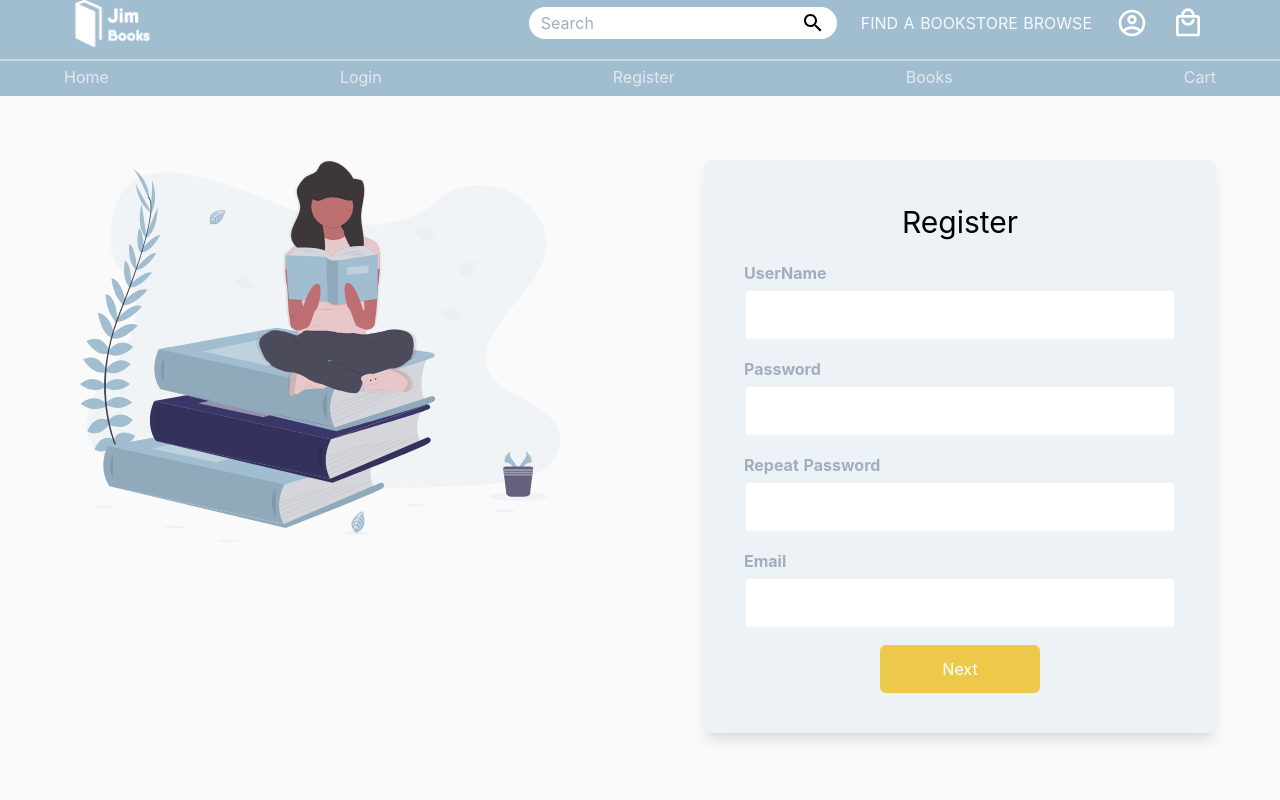
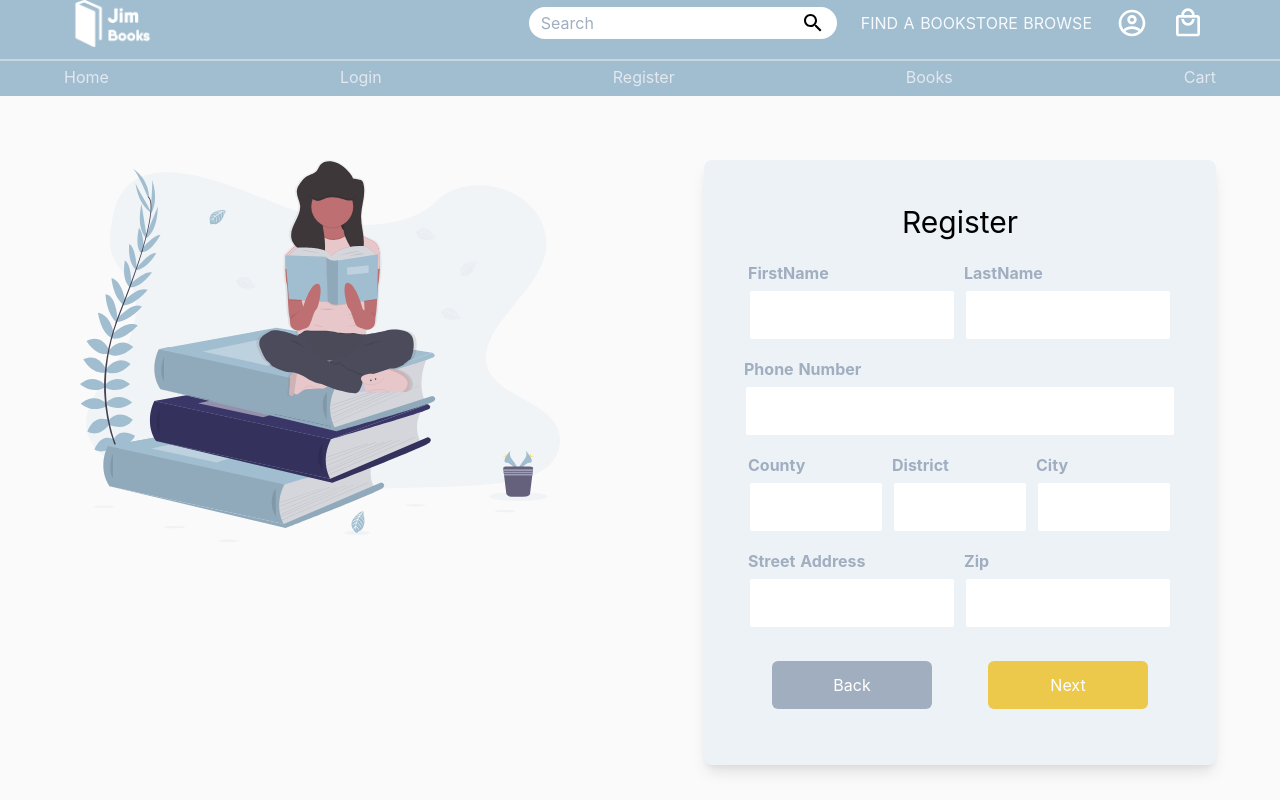
Before and after one commit to macsakarn/BookShop, a Nuxt app in the folder forntend/user-page/: page /register in a window 1280 px wide. Shown: the top 800 px of the page. Built offline with nearby package versions, Linux system fonts and the light colour scheme.

Commit message:
vare tal

```diff
--- a/forntend/user-page/pages/register/index.vue
+++ b/forntend/user-page/pages/register/index.vue
@@ -168,10 +168,7 @@
                 <p class="text-white mx-auto">Back</p>
               </div>
               <div
-                @click="
-                  willRegister()
-                  sec1 = 3
-                "
+                @click="willRegister()"
                 class="bg-yellow-500 hover:bg-yellow-600 py-3 px-3 rounded-md flex w-40 cursor-pointer my-4 mx-auto"
               >
                 <p class="text-white mx-auto">Next</p>
@@ -194,7 +191,7 @@
 export default {
   data() {
     return {
-      sec1: 1,
+      sec1: 2,
       errorUsername: false,
       errorPassword: false,
       errorPasswordRepeat: false,
@@ -225,8 +222,13 @@ export default {
     }
   },
   methods: {
+    async sendData(userdata) {
+      //  const regisUser = await this.$axios.$post('/register', data)
+      //  return { regisUser }
+      await this.$axios.post('/register', userdata)
+    },
     register() {
-       const address = `${this.county} ${this.district} ${this.city} ${this.street} ${this.zip}`
+      const address = `${this.county} ${this.district} ${this.city} ${this.street} ${this.zip}`
 
       const data = {
         customer: {
@@ -235,21 +237,15 @@ export default {
           address: address,
           email: this.email,
           tel: this.phone,
-          address : address
+          address: address,
         },
         account: {
           username: this.username,
           password: this.password,
         },
-
       }
       console.log(data)
       this.sendData(data)
-    },
-    async sendData(userdata) {
-      //  const regisUser = await this.$axios.$post('/register', data)
-      //  return { regisUser }
-      await this.$axios.post('/register', userdata)
     },
     nextRegister() {
       if (
@@ -284,8 +280,13 @@ export default {
         !!this.street &&
         !!this.zip
       ) {
-        console.log('Registering')
-        this.register()
+        if (this.validateTal(this.phone)) {
+          console.log('Registering')
+          this.sec1 = 3
+          this.register()
+        } else {
+          this.errorPhone = true
+        }
       } else {
         this.errorFirstName = !this.firstName ? true : false
         this.errorLastname = !this.lastname ? true : false
@@ -301,6 +302,10 @@ export default {
       const re = /^(([^<>()[\]\\.,;:\s@"]+(\.[^<>()[\]\\.,;:\s@"]+)*)|(".+"))@((\[[0-9]{1,3}\.[0-9]{1,3}\.[0-9]{1,3}\.[0-9]{1,3}\])|(([a-zA-Z\-0-9]+\.)+[a-zA-Z]{2,}))$/
       return re.test(String(email).toLowerCase())
     },
+    validateTal(tal) {
+      const re = /^[\+]?[(]?[0-9]{3}[)]?[-\s\.]?[0-9]{3}[-\s\.]?[0-9]{4,6}$/im
+      return re.test(tal)
+    },
   },
 }
 </script>
```
